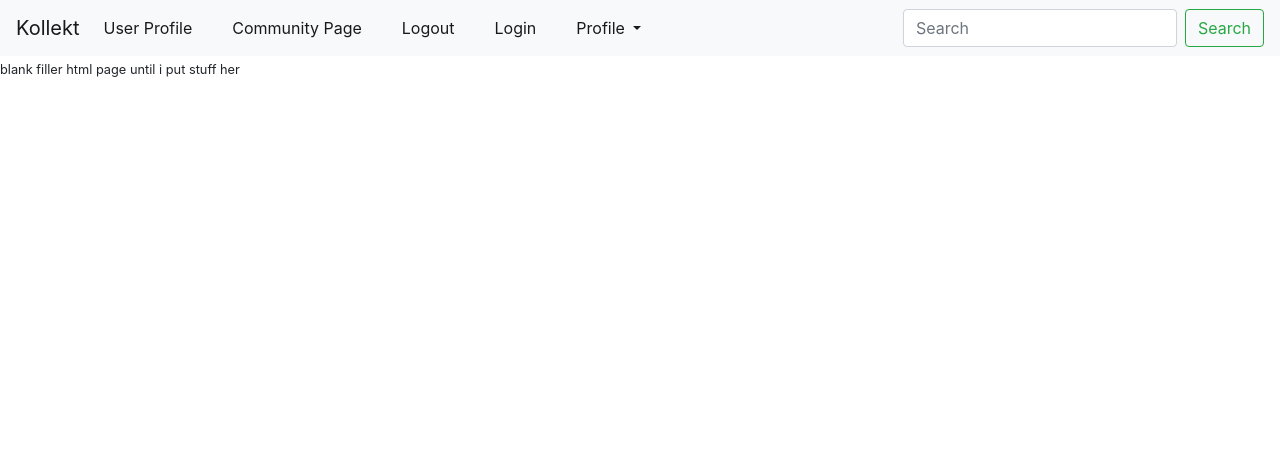
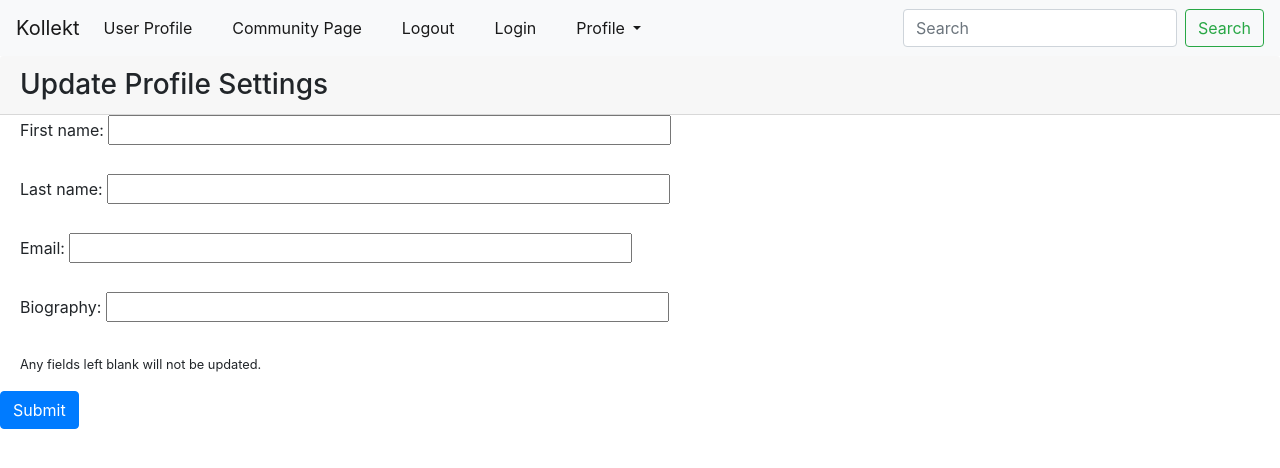
Before and after one commit to NullCubed/Kollekt, a Flask app: page /userSettings in a window 1280 px wide. Shown: the top 468 px of the page. Run offline with Flask 3, Linux system fonts and the light colour scheme.

Commit message:
Updated settings page
Trent Salas

```diff
--- a/kollekt/templates/settings.html
+++ b/kollekt/templates/settings.html
@@ -1,3 +1,24 @@
 {% extends "layout.html" %} {% block content %}
-<small>blank filler html page until i put stuff her</small>
+<form>
+    <fieldset>
+    <h3 class="card-header">Update Profile Settings</h3>
+    <div class="form-group" style="margin-left: 20px" style="margin-top: 20px">
+        <label for="fname">First name:</label>
+        <input type="text" id="fname" name="fname" size="50"><br><br>
+    <div class="form-group">
+        <label for="fname">Last name:</label>
+        <input type="text" id="fname" name="fname" size="50"><br><br>
+    <div class="form-group">
+        <label for="fname">Email:</label>
+        <input type="text" id="fname" name="fname" size="50"><br><br>
+    <div class="form-group">
+        <label for="fname">Biography:</label>
+        <input type="text" id="fname" name="fname" size="50"><br><br>
+        <small>Any fields left blank will not be updated.</small>
+      </div>
+
+        </fieldset style='margin-left: 90%'>
+      <button type="submit" class="btn btn-primary">Submit</button>
+    </fieldset>
+  </form>
 {%endblock content %}
--- a/kollekt/templates/test.html
+++ b/kollekt/templates/test.html
@@ -13,7 +13,7 @@
           />
         </p>
         <h4>EMAIL:</h4>
-        <p>tes1006@gmail.com</p>
+        <p>tes1006000@gmail.com</p>
         <button class="btn btn-sm btn-outline-dark" type="button">
           My Communities
         </button>
```
Also changed, not shown: run.py (line endings or trailing spaces).
